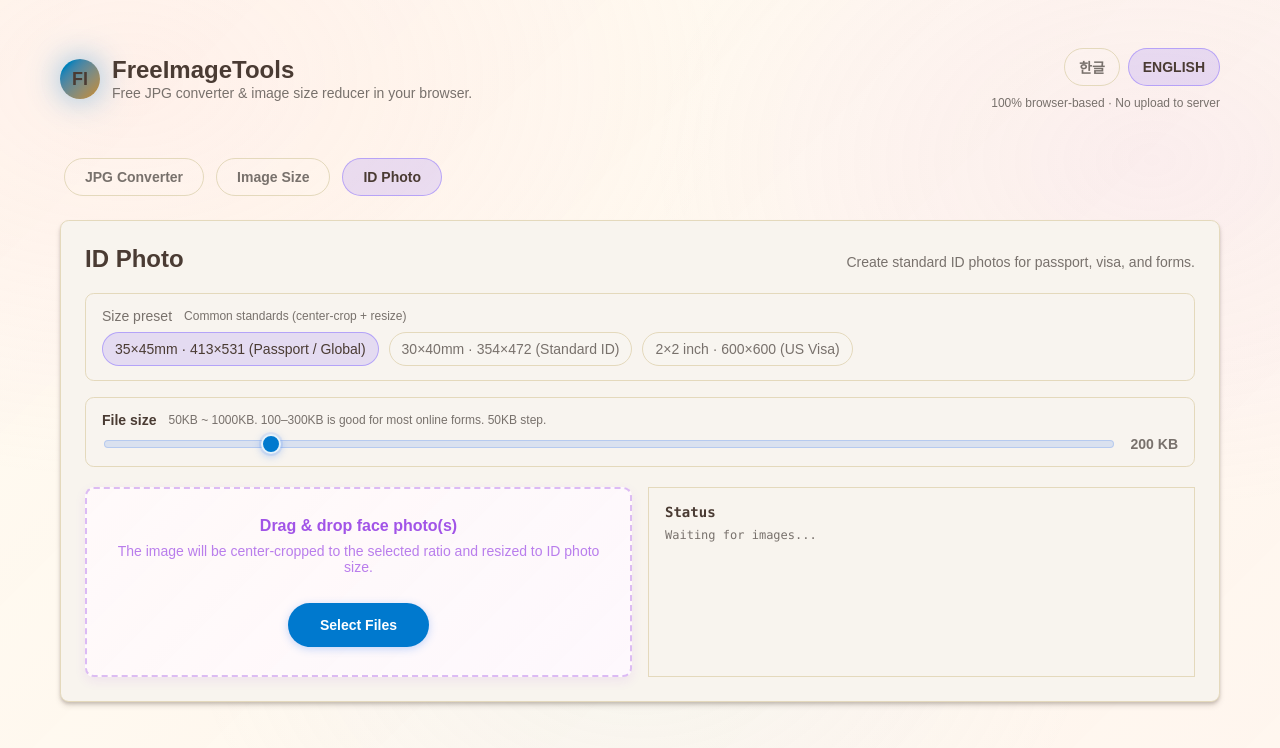
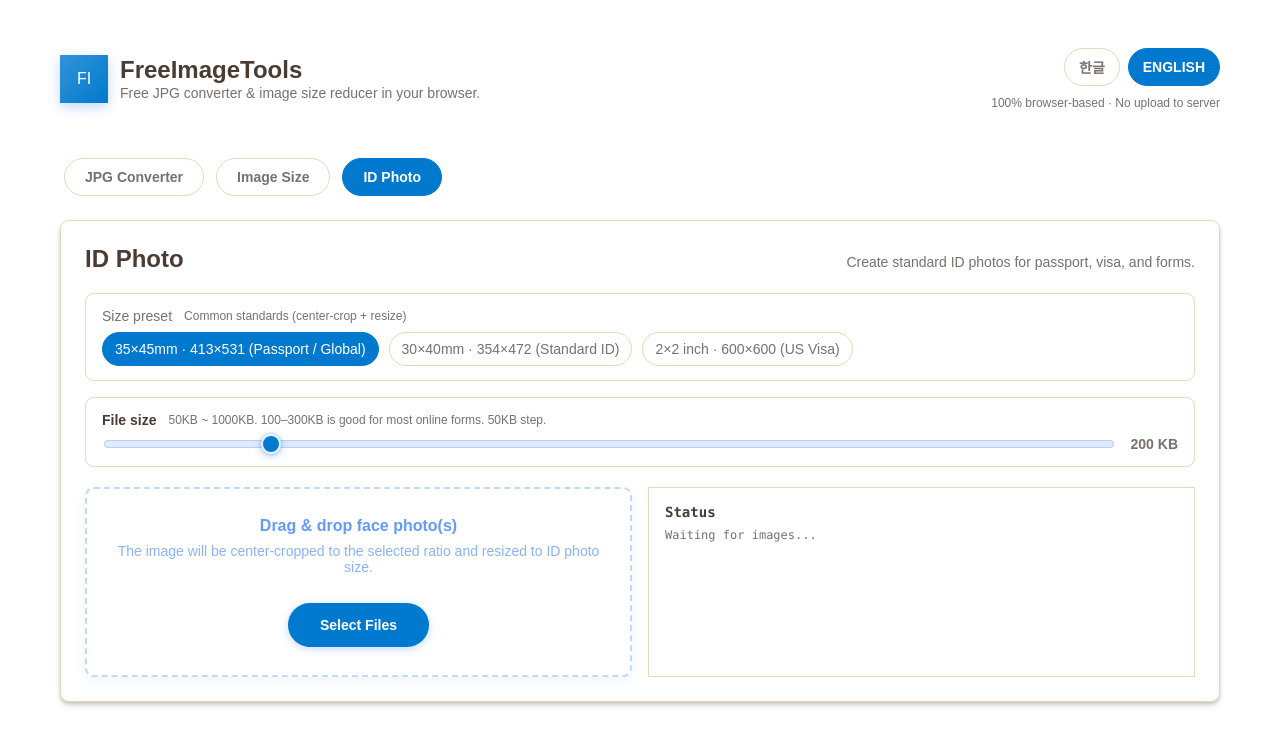
Before and after one commit to futureurhero-stack/FreeimageToolsNext, a Next.js app: page /idphoto in a window 1280 px wide. Shown: the top 748 px of the page. Built offline with nearby package versions, Linux system fonts and the light colour scheme.

Commit message:
Update UI: 파란색 테마 완성, 배경 흰색 통일, 로고 SVG 아이콘으로 개선

```diff
--- a/app/globals.css
+++ b/app/globals.css
@@ -234,9 +234,8 @@
 body {
   margin: 0;
   font-family: var(--font-family);
-  background: var(--gradient-page-bg);
-  background-color: var(--bg-base);
-  background-attachment: fixed;
+  background: white;
+  background-color: white;
   color: var(--text-primary);
   font-size: var(--font-size-body);
   min-height: 100vh;
@@ -278,17 +277,41 @@ body {
 }
 
 .logo-circle {
-  width: 40px;
-  height: 40px;
-  border-radius: var(--radius-pill);
-  background: var(--gradient-primary-button);
+  width: 48px;
+  height: 48px;
+  border-radius: var(--radius-lg);
+  background: oklch(0.55 0.18 240);
   display: flex;
   align-items: center;
   justify-content: center;
-  color: var(--text-primary);
-  font-weight: 800;
-  font-size: 18px;
-  box-shadow: var(--shadow-glow);
+  color: white;
+  box-shadow: 0 4px 12px rgba(59, 130, 246, 0.3);
+  transition: all var(--transition);
+  position: relative;
+  overflow: hidden;
+}
+
+.logo-circle::before {
+  content: '';
+  position: absolute;
+  top: 0;
+  left: 0;
+  right: 0;
+  bottom: 0;
+  background: linear-gradient(135deg, rgba(255, 255, 255, 0.2) 0%, rgba(255, 255, 255, 0) 100%);
+  pointer-events: none;
+}
+
+.logo-circle svg {
+  width: 24px;
+  height: 24px;
+  position: relative;
+  z-index: 1;
+}
+
+.brand-link:hover .logo-circle {
+  transform: scale(1.05);
+  box-shadow: 0 6px 16px rgba(59, 130, 246, 0.4);
 }
 
 .brand-text h1 {
@@ -335,9 +358,9 @@ body {
 }
 
 .lang-btn.active {
-  background: rgba(123,97,255,0.16);
-  border-color: rgba(123,97,255,0.45);
-  color: var(--text-primary);
+  background: oklch(0.55 0.18 240);
+  border-color: oklch(0.55 0.18 240);
+  color: white;
 }
 
 .hero-note {
@@ -373,14 +396,14 @@ body {
 }
 
 .nav-link.active {
-  background: rgba(123,97,255,0.16);
-  border-color: rgba(123,97,255,0.45);
-  color: var(--text-primary);
+  background: oklch(0.55 0.18 240);
+  border-color: oklch(0.55 0.18 240);
+  color: white;
 }
 
 /* Card */
 .card {
-  background: var(--bg-card);
+  background: white;
   border-radius: var(--radius-xl);
   box-shadow: var(--shadow-card);
   padding: 24px;
@@ -415,7 +438,7 @@ body {
 
 /* Option Block (Toolbar) */
 .option-block {
-  background: rgba(255,255,255,0.04);
+  background: white;
   border: 1px solid var(--border-default);
   border-radius: var(--radius-xl);
   padding: 14px 16px;
@@ -540,9 +563,9 @@ input[type="range"]::-moz-range-progress {
 
 .size-buttons button.active,
 .id-size-btn.active {
-  background: rgba(123,97,255,0.16);
-  border-color: rgba(123,97,255,0.45);
-  color: var(--text-primary);
+  background: oklch(0.55 0.18 240);
+  border-color: oklch(0.55 0.18 240);
+  color: white;
 }
 
 /* Drop Zone */
@@ -556,12 +579,12 @@ input[type="range"]::-moz-range-progress {
 .drop-zone {
   flex: 1 1 300px;
   border-radius: var(--radius-xl);
-  border: 2px dashed rgba(138, 43, 226, 0.3);
+  border: 2px dashed rgba(59, 130, 246, 0.3);
   padding: 28px;
   text-align: center;
   font-size: var(--font-size-small);
   color: var(--text-secondary);
-  background: linear-gradient(135deg, rgba(255, 250, 250, 0.9) 0%, rgba(255, 248, 255, 0.85) 100%);
+  background: white;
   transition: all var(--transition);
   min-height: 160px;
   display: flex;
@@ -570,7 +593,7 @@ input[type="range"]::-moz-range-progress {
   justify-content: center;
   position: relative;
   overflow: hidden;
-  box-shadow: 0 4px 12px rgba(138, 43, 226, 0.08);
+  box-shadow: 0 4px 12px rgba(59, 130, 246, 0.08);
   cursor: pointer;
 }
 
@@ -581,17 +604,17 @@ input[type="range"]::-moz-range-progress {
   left: 0;
   right: 0;
   bottom: 0;
-  background: linear-gradient(135deg, rgba(255, 182, 193, 0.1) 0%, rgba(221, 160, 221, 0.1) 100%);
+  background: rgba(59, 130, 246, 0.05);
   opacity: 0;
   transition: opacity var(--transition);
   pointer-events: none;
 }
 
 .drop-zone:hover {
-  border-color: rgba(138, 43, 226, 0.5);
-  background: linear-gradient(135deg, rgba(255, 250, 250, 0.95) 0%, rgba(255, 248, 255, 0.9) 100%);
+  border-color: rgba(59, 130, 246, 0.5);
+  background: white;
   transform: var(--hover-lift);
-  box-shadow: 0 6px 20px rgba(138, 43, 226, 0.15);
+  box-shadow: 0 6px 20px rgba(59, 130, 246, 0.15);
 }
 
 .drop-zone:hover::before {
@@ -599,10 +622,10 @@ input[type="range"]::-moz-range-progress {
 }
 
 .drop-zone.dragover {
-  border-color: rgba(138, 43, 226, 0.7);
+  border-color: rgba(59, 130, 246, 0.7);
   border-style: solid;
-  background: linear-gradient(135deg, rgba(255, 182, 193, 0.25) 0%, rgba(221, 160, 221, 0.25) 100%);
-  box-shadow: 0 8px 24px rgba(138, 43, 226, 0.25), inset 0 0 0 2px rgba(138, 43, 226, 0.1);
+  background: rgba(59, 130, 246, 0.08);
+  box-shadow: 0 8px 24px rgba(59, 130, 246, 0.25), inset 0 0 0 2px rgba(59, 130, 246, 0.1);
   transform: scale(1.02);
   color: var(--state-success);
 }
@@ -615,25 +638,25 @@ input[type="range"]::-moz-range-progress {
   font-weight: 700;
   margin-bottom: 8px;
   font-size: var(--font-size-body);
-  color: rgba(138, 43, 226, 0.8);
+  color: rgba(59, 130, 246, 0.8);
   position: relative;
   z-index: 1;
 }
 
 .drop-sub {
   font-size: var(--font-size-small);
-  color: rgba(138, 43, 226, 0.6);
+  color: rgba(59, 130, 246, 0.6);
   margin-bottom: 16px;
   position: relative;
   z-index: 1;
 }
 
 .drop-zone.dragover .drop-main {
-  color: rgba(138, 43, 226, 0.95);
+  color: rgba(59, 130, 246, 0.95);
 }
 
 .drop-zone.dragover .drop-sub {
-  color: rgba(138, 43, 226, 0.75);
+  color: rgba(59, 130, 246, 0.75);
 }
 
 /* File Select Button */
@@ -673,7 +696,7 @@ input[type="range"]::-moz-range-progress {
   flex: 1 1 300px;
   border-radius: var(--radius-lg);
   border: 1px solid var(--border-default);
-  background: var(--bg-surface);
+  background: white;
   padding: 16px;
   font-size: var(--font-size-caption);
   white-space: pre-line;
@@ -712,7 +735,7 @@ input[type="range"]::-moz-range-progress {
 .info-section {
   margin-top: 48px;
   padding: 32px;
-  background: var(--bg-card);
+  background: white;
   border-radius: var(--radius-xl);
   box-shadow: var(--shadow-card);
   border: 1px solid var(--border-default);
```
Also changed, not shown: components/variations/source.js (+7 -1 lines).
